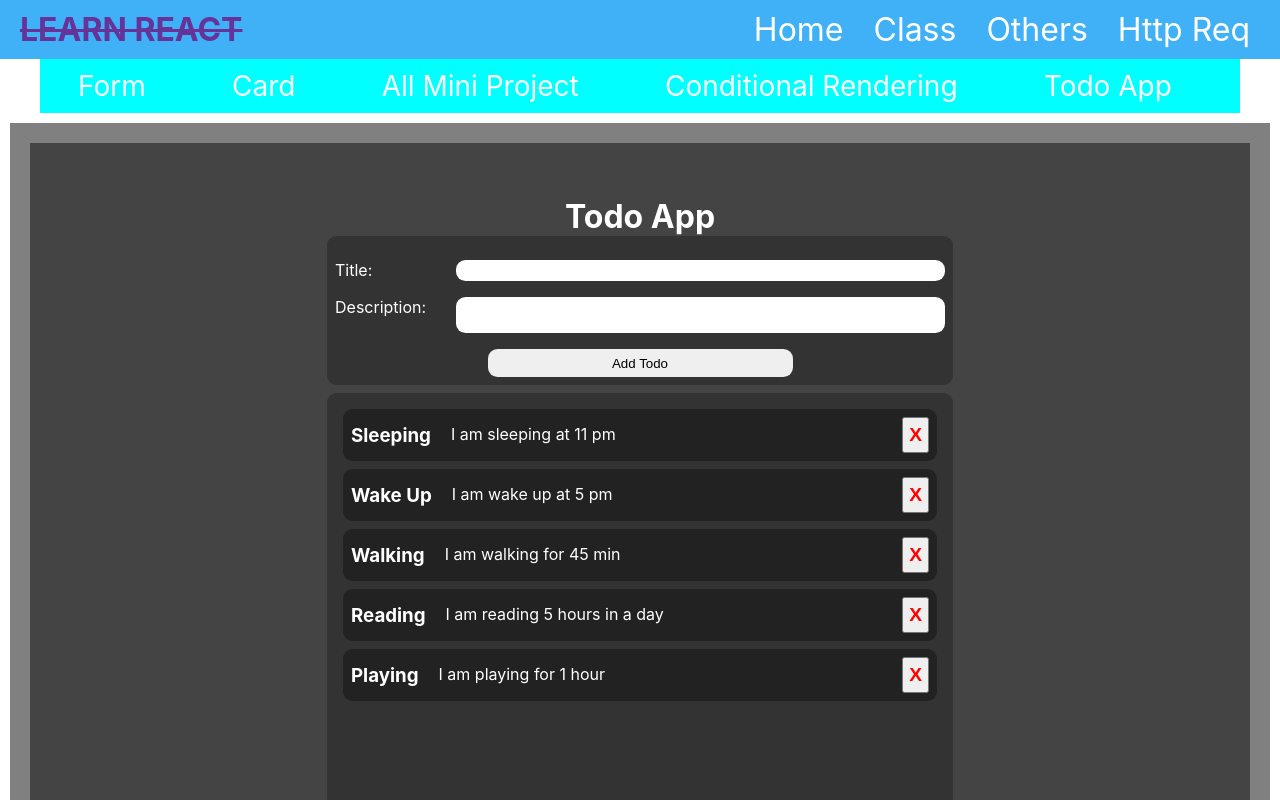
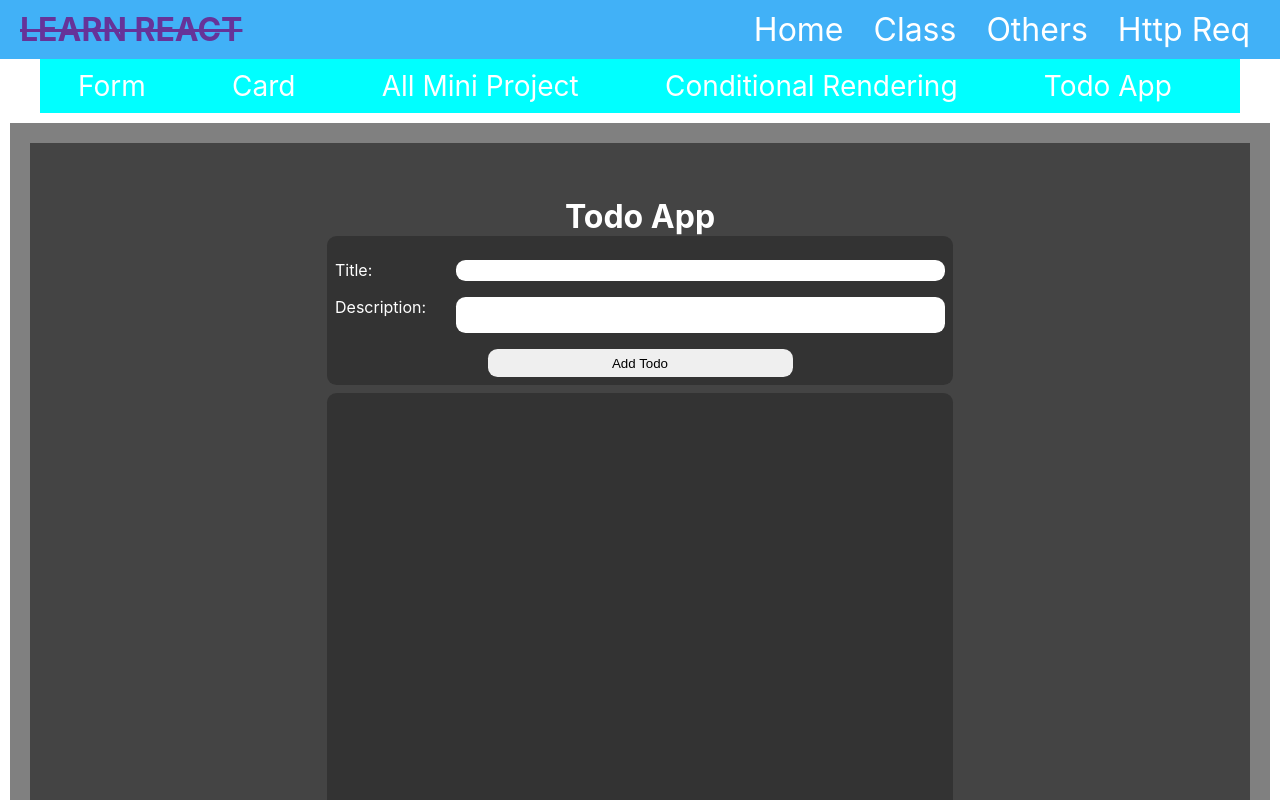
Before and after one commit to khaled39ab/React-With-LWS, a React (Create React App) app: page /todo in a window 1280 px wide. Shown: the top 800 px of the page. Built offline with nearby package versions, Linux system fonts and the light colour scheme.

Commit message:
successfully added new todo

```diff
--- a/src/page/todoApp/NewTodo.js
+++ b/src/page/todoApp/NewTodo.js
@@ -15,7 +15,7 @@ const NewTodo = (props) => {
 
     const handleTodo = (e) => {
         e.preventDefault();
-        console.log(todo);
+        props.onNewTodo(todo);
         setTodo({ title: '', desc: '' })
     }
 
--- a/src/page/todoApp/TodoHome.js
+++ b/src/page/todoApp/TodoHome.js
@@ -33,7 +33,7 @@ const todosList = [
 ];
 
 const TodoHome = () => {
-    const [todos, setTodos] = useState(todosList);
+    const [todos, setTodos] = useState([]);
 
     const handleNewTodo = newTodo => {
         setTodos([...todos, newTodo])
@@ -44,7 +44,7 @@ const TodoHome = () => {
             <div style={{ 'margin': '10px', 'backgroundColor': 'gray', 'padding': '20px', 'color': 'white' }}>
                 <div className='container'>
                     <h1>Todo App</h1>
-                    <NewTodo onTodo={handleNewTodo}></NewTodo>
+                    <NewTodo onNewTodo={handleNewTodo}></NewTodo>
                     <Todos todos={todos}></Todos>
                 </div>
             </div>
```
